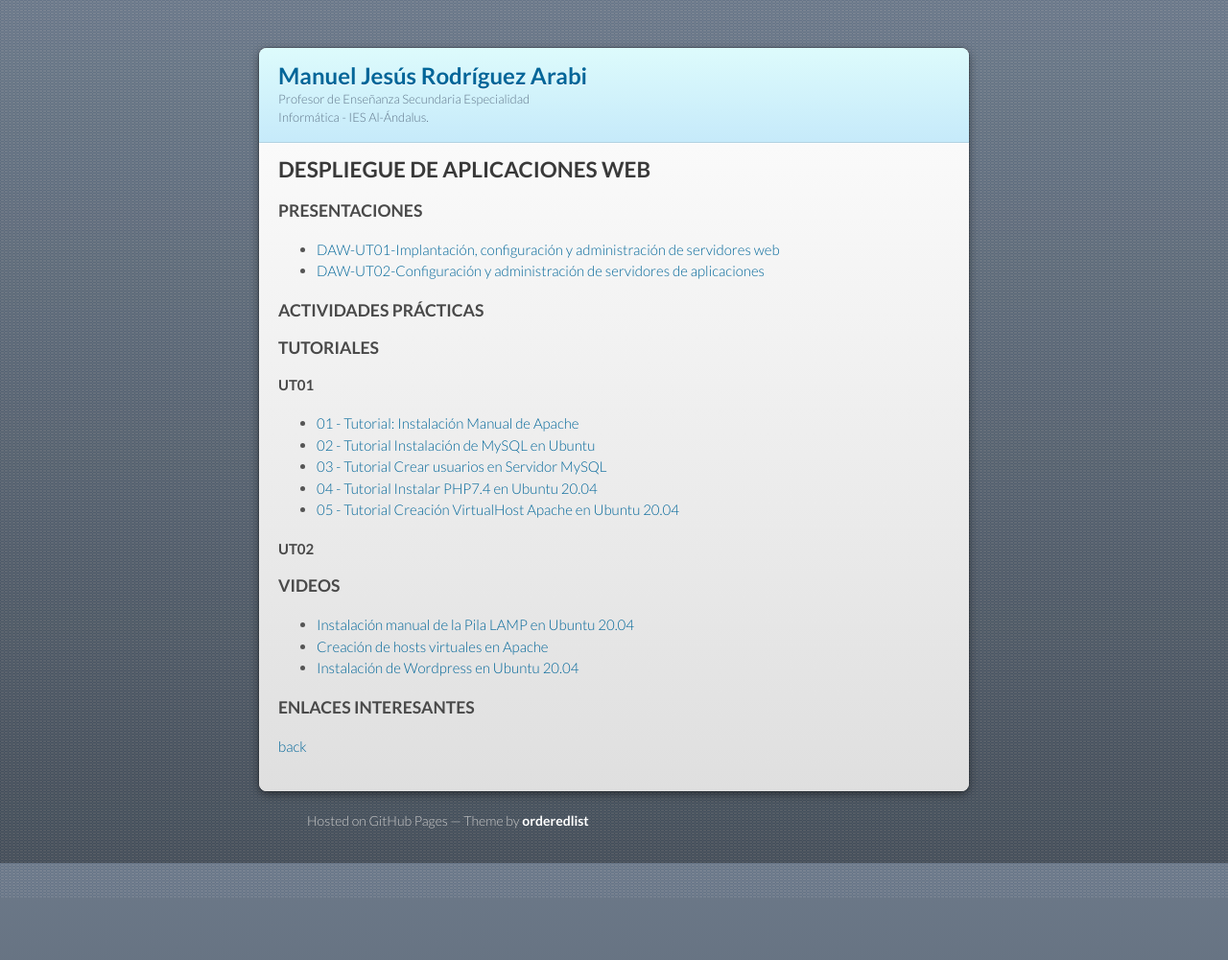
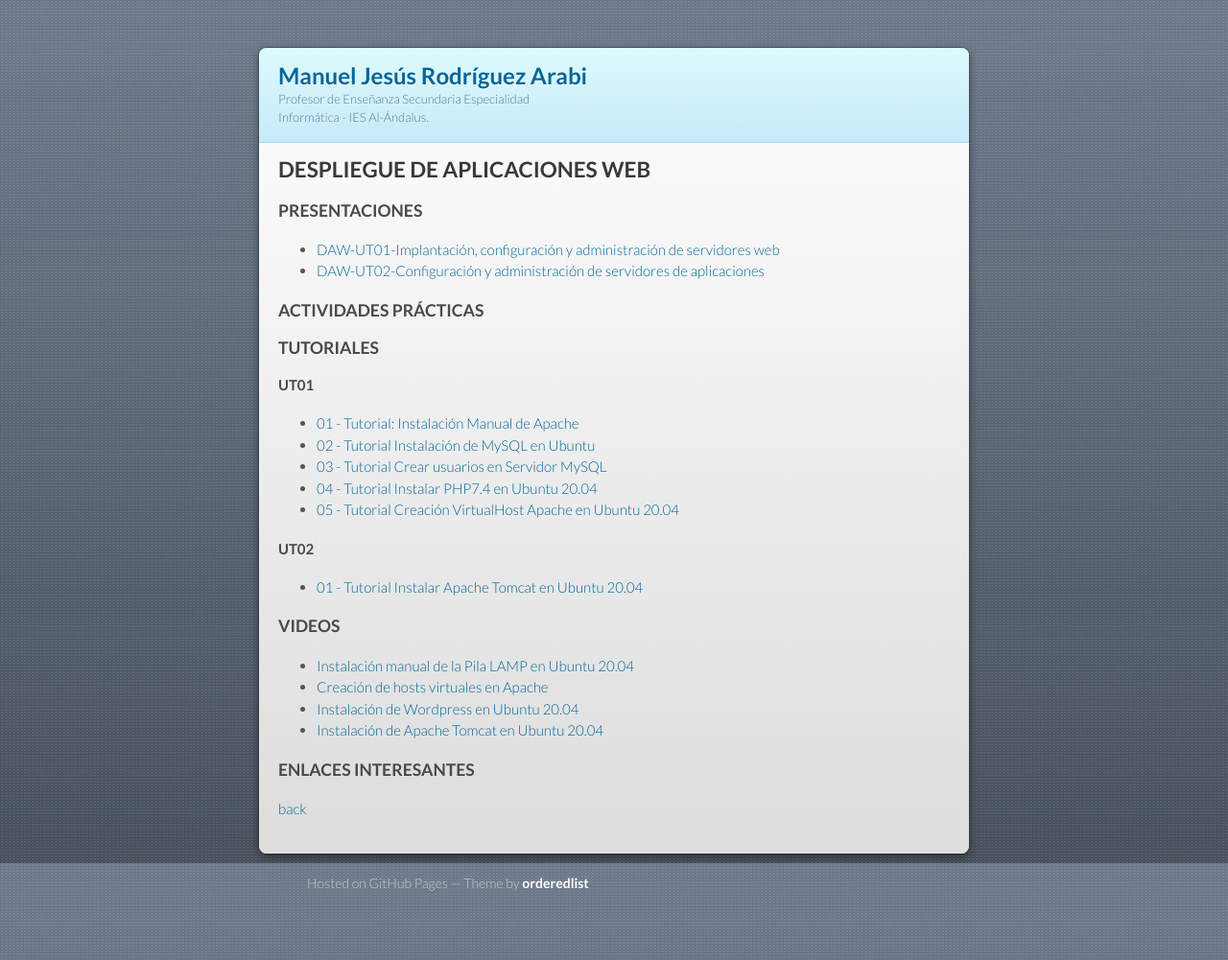
Before and after one commit to mrodara/mrodara.github.io, a Jekyll site: the page built from mods/daw.md, in a window 1280 px wide. Shown: the whole page at 96% size. Built offline with Jekyll 4.4.1, drawn with Linux system fonts in a browser that asks for light colours; our own code applies the rules of GitHub Pages for plain Markdown files; before the commit the page ends 936 px from its top, so only the background shows below that.

Commit message:
Tutorial y video apache tomcat DAW

```diff
--- a/mods/daw.md
+++ b/mods/daw.md
@@ -21,13 +21,17 @@ layout: default
 * [04 - Tutorial Instalar PHP7.4 en Ubuntu 20.04](https://docs.google.com/document/d/11LEQEer5rJ1OwUc69WaeclO0SBO0W20CKcEWLsiywQ0/edit?usp=sharing)
 * [05 - Tutorial Creación VirtualHost Apache en Ubuntu 20.04](https://docs.google.com/document/d/12Fyfh3Upn_zqNk-b68oYwVdn8Q0FWe2MEKBvDjVutxE/edit?usp=sharing)
 
+
 #### UT02
+
+* [01 - Tutorial Instalar Apache Tomcat en Ubuntu 20.04](https://docs.google.com/document/d/1EHqKX4O6_JIoJpLdLSHeHLASSbRshjAojiG0W9FBQNE/edit?usp=sharing)
 
 ### VIDEOS
 
 * [Instalación manual de la Pila LAMP en Ubuntu 20.04](https://youtu.be/fNNDBpP3gYM)
 * [Creación de hosts virtuales en Apache](https://youtu.be/-Siajf5Yi7I)
 * [Instalación de Wordpress en Ubuntu 20.04](https://youtu.be/KJ9YwQNBJtE)
+* [Instalación de Apache Tomcat en Ubuntu 20.04](https://youtu.be/pofOIKnWTqI)
 
 ### ENLACES INTERESANTES
 
```
